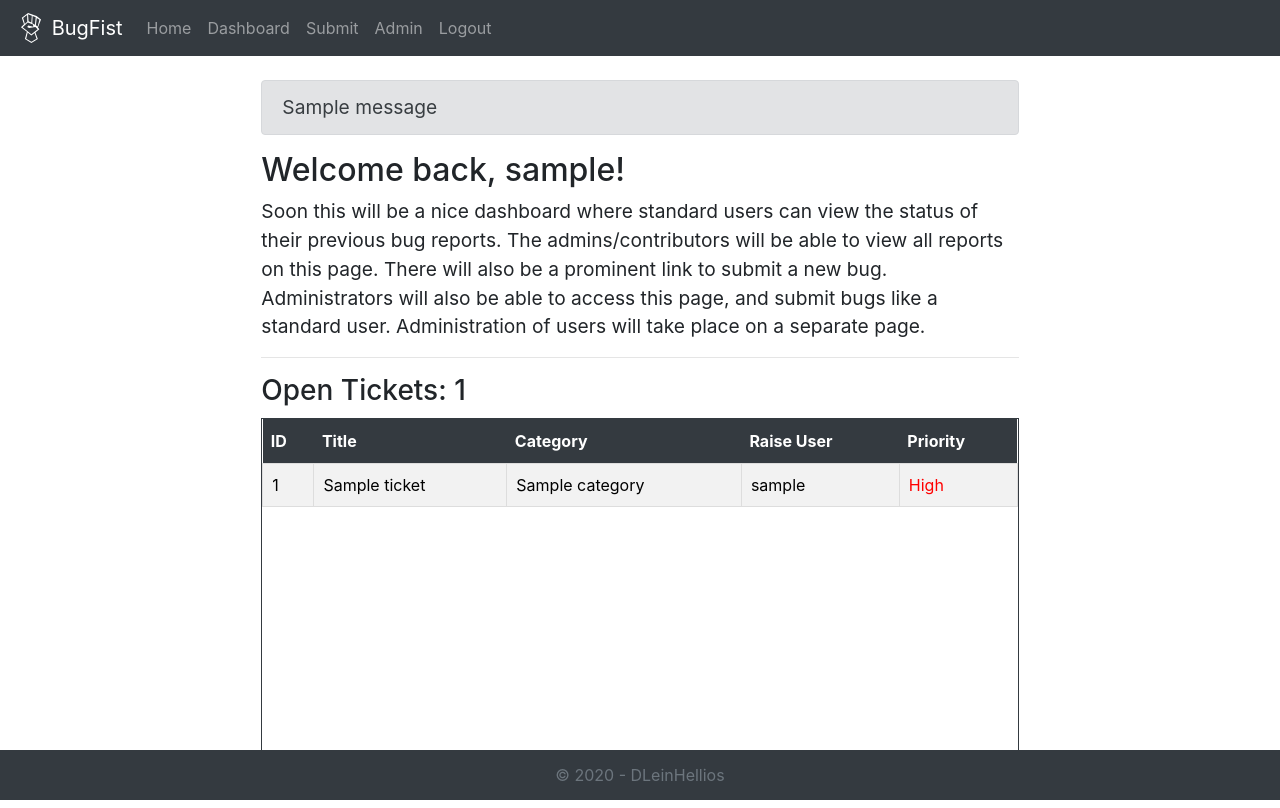
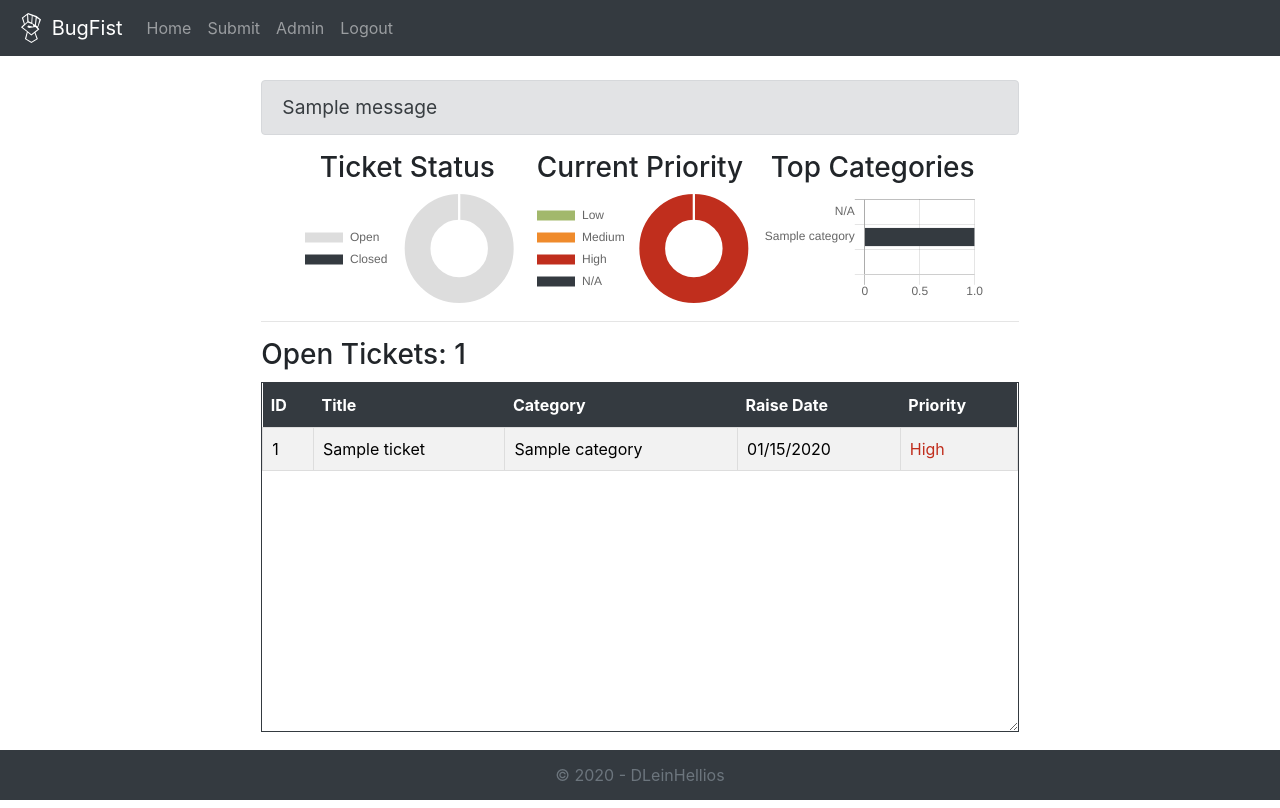
Before and after one commit to DLeinHellios/BugFist, a Flask app: page /dashboard in a window 1280 px wide. Shown: the top 808 px of the page. Run offline with Flask 2, Linux system fonts and the light colour scheme; the visitor is signed in with stand-in values (Sample User, id 1); tables that the repository leaves empty hold one stand-in row (values such as "Sample post"); one stand-in notice (Sample message) is shown; some libraries are stand-ins or nearby versions.

Commit message:
Splitting user dashboard, adding charts

```diff
--- a/app/actions.py
+++ b/app/actions.py
@@ -146,3 +146,49 @@ class TicketManage:
         newNote = Note(note.rstrip(), session['userId'], ticketId)
         db.session.add(newNote)
         db.session.commit()
+
+
+    def get_dashboard_data(self, tickets):
+        '''Computes and returns values for charts on dashboard'''
+        data = {
+            "ticket_status": {"open":0, "closed":0},
+            "open_priority": {"low": 0, "med": 0, "high": 0, "na":0},
+            "category_counts": {"N/A": 0}}
+
+        for ticket in tickets:
+
+            # Status
+            if ticket.open:
+                data['ticket_status']['open'] += 1
+
+                # Priority
+                if ticket.priority == 3:
+                    data['open_priority']['low'] += 1
+                elif ticket.priority == 2:
+                    data['open_priority']['med'] += 1
+                elif ticket.priority == 1:
+                    data['open_priority']['high'] += 1
+                else:
+                    data['open_priority']['na'] += 1
+
+            else:
+                data['ticket_status']['closed'] += 1
+
+            # Category
+            if ticket.category == None:
+                data['category_counts']['N/A'] += 1
+
+            else:
+                if ticket.category.name in data['category_counts']:
+                    data['category_counts'][ticket.category.name] += 1
+                else:
+                    data['category_counts'][ticket.category.name] = 1
+
+
+        data['top_categories'] = [(name, count) for name, count in sorted(data['category_counts'].items())]
+
+        # Pad for bar chart
+        while len(data['top_categories']) < 3:
+            data['top_categories'] += [('',0)]
+
+        return data
--- a/app/static/css/main.css
+++ b/app/static/css/main.css
@@ -80,7 +80,7 @@ footer {
   min-height: 200px;
   max-height: 800px;
   resize: vertical;
-  overflow-x: hidden;
+  overflow-x: scroll;
   overflow-y: auto;
   border: 1px solid #343A40;
   font-size: 1rem;
@@ -122,3 +122,41 @@ footer {
   position: sticky;
   top: 0;
 }
+
+.chart-area {
+  width: 100%;
+  margin: auto;
+  text-align: center;
+}
+
+.chart-container {
+  width: 100%;
+  padding: 20px 10px;
+  display: inline-block;
+}
+
+.dashboard-nav {
+  text-align: center;
+}
+
+@media only screen and (min-width: 768px){
+  .chart-container {
+    width: 45%;
+    padding: 0 10px;
+  }
+
+  .ticket-container {
+    overflow-x: hidden;
+  }
+
+  .dashboard-nav {
+    text-align: right;
+  }
+}
+
+@media only screen and (min-width: 1024px) {
+  .chart-container {
+    width: 30%;
+    padding: 0;
+  }
+}
--- a/app/templates/dashboard.html
+++ b/app/templates/dashboard.html
@@ -16,22 +16,118 @@
       {% endif %}
     {% endwith %}
 
-    <h2>Welcome back, {{session["username"]}}!</h2>
-    <p>Soon this will be a nice dashboard where standard users can view the status of their previous bug reports. The admins/contributors will be able to view all reports on this page. There will also be a prominent link to submit a new bug. Administrators will also be able to access this page, and submit bugs like a standard user. Administration of users will take place on a separate page.</p>
+    <!--- Chart Display --->
+    <div class="chart-area">
+      <div class="chart-container">
+                <h3>Ticket Status</h3>
+        <canvas id="openChart"></canvas>
+      </div>
+
+      <div class="chart-container">
+        <h3>Current Priority</h3>
+        <canvas id="priorityChart"></canvas>
+      </div>
+
+      <div class="chart-container">
+        <h3>Top Categories</h3>
+        <canvas id="categoryChart"></canvas>
+      </div>
+    </div>
     <hr>
 
-    <h3>Open Tickets: {{ openCount }}</h3>
+    <!--- Chart scripts below --->
+    <script src="https://cdn.jsdelivr.net/npm/chart.js@2.8.0"></script>
+    <script>
+      var open_ctx = document.getElementById('openChart').getContext('2d');
+      var open_chart = new Chart(open_ctx, {
+        // The type of chart we want to create
+        type: 'doughnut',
+
+        // The data for our dataset
+        data: {
+            labels: ['Open', 'Closed'],
+            datasets: [{
+              backgroundColor: ['#ddd', '#343A40'],
+              data: [{{ data['ticket_status']['open'] }}, {{ data['ticket_status']['closed'] }}]
+            }]
+          },
+
+        // Configuration options go here
+        options: {
+          legend: {
+            position: 'left'
+          }
+        }
+      });
+
+      var priority_ctx = document.getElementById('priorityChart').getContext('2d');
+      var priority_chart = new Chart(priority_ctx, {
+        // The type of chart we want to create
+        type: 'doughnut',
+
+        // The data for our dataset
+        data: {
+            labels: ['Low', 'Medium', 'High', 'N/A'],
+            datasets: [{
+              backgroundColor: ['#A2B86C','#EF8B2C','#C02E1D', '#343A40'],
+              data: [
+                {{ data['open_priority']['low'] }},
+                {{ data['open_priority']['med'] }},
+                {{ data['open_priority']['high'] }},
+                {{ data['open_priority']['na'] }}]
+            }]
+          },
+
+        // Configuration options go here
+        options: {
+          legend: {
+            position: 'left'
+          }
+        }
+      });
+
+      var category_ctx = document.getElementById('categoryChart').getContext('2d');
+      var category_chart = new Chart(category_ctx, {
+        // The type of chart we want to create
+        type: 'horizontalBar',
+
+        data: {
+            labels: [
+              '{{ data['top_categories'][0][0] }}',
+              '{{ data['top_categories'][1][0] }}',
+              '{{ data['top_categories'][2][0] }}'],
+            datasets: [{
+              backgroundColor: '#343A40',
+              data: [
+                '{{ data['top_categories'][0][1] }}',
+                '{{ data['top_categories'][1][1] }}',
+                '{{ data['top_categories'][2][1] }}',
+                1]
+            }]
+          },
+
+        options: {
+          legend: {
+            display: false
+          }
+        }
+      });
+    </script>
+
+
+    <h3>Open Tickets: {{ data['ticket_status']['open'] }}</h3>
     <div class="ticket-container">
       <table class="ticket-table">
         <tr>
           <th>ID</th>
           <th>Title</th>
           <th>Category</th>
-          <th>Raise User</th>
+          <th>Raise Date</th>
           <th>Priority</th>
         </tr>
 
-        {% for ticket in openTickets %}
+        {% for ticket in tickets %}
+          {% if ticket['open'] == True %}
             <tr>
               <td><a href="{{ url_for('ticket_page', ticketId=ticket['id']) }}">{{ ticket['id'] }}</a></td>
               <td><a href="{{ url_for('ticket_page', ticketId=ticket['id']) }}">{{ ticket['title'] }}</a></td>
@@ -42,26 +138,30 @@
                 <td><a href="{{ url_for('ticket_page', ticketId=ticket['id']) }}">{{ ticket.category['name'] }}</a></td>
               {% endif %}
 
-            <td><a href="{{ url_for('ticket_page', ticketId=ticket['id']) }}">{{ ticket.raise_user['username'] }}</a></td>
+              <td><a href="{{ url_for('ticket_page', ticketId=ticket['id']) }}">{{ ticket.raise_date.strftime('%m/%d/%Y') }}</a></td>
 
               {% if ticket['priority'] == 3 %}
-              <td><a href="{{ url_for('ticket_page', ticketId=ticket['id']) }}"><span style="color:green">Low</span></a></td>
+                <td><a href="{{ url_for('ticket_page', ticketId=ticket['id']) }}"><span style="color:#A2B86C">Low</span></a></td>
               {% elif ticket['priority'] == 2 %}
-              <td><a href="{{ url_for('ticket_page', ticketId=ticket['id']) }}"><span style="color:darkorange">Medium</span></a></td>
+                <td><a href="{{ url_for('ticket_page', ticketId=ticket['id']) }}"><span style="color:#EF8B2C">Medium</span></a></td>
               {% elif ticket['priority'] == 1 %}
-              <td><a href="{{ url_for('ticket_page', ticketId=ticket['id']) }}"><span style="color:red">High</span></a></td>
+                <td><a href="{{ url_for('ticket_page', ticketId=ticket['id']) }}"><span style="color:#C02E1D">High</span></a></td>
               {% else %}
                 <td><a href="{{ url_for('ticket_page', ticketId=ticket['id']) }}">N/A</a></td>
               {% endif %}
 
             </tr>
+          {% endif %}
         {% endfor %}
       </table>
 
-      {% if openTickets == [] %}
-      <p style="text-align:center; padding:40px; color:#888; font-size: 1.4rem;">No Open Tickets</p>
+      {% if data['ticket_status']['open'] == 0 %}
+      <p style="text-align:center; padding-top:100px; color:#888; font-size: 1.4rem;">No data to display</p>
       {% endif %}
     </div>
   </div>
 </div>
+
+
+
 {% endblock %}
--- a/app/templates/layout.html
+++ b/app/templates/layout.html
@@ -24,9 +24,6 @@
             <a class="nav-link" href="/">Home</a>
           </li>
           {% if "username" in session %}
-            <li class="nav-item">
-              <a class="nav-link" href="/dashboard">Dashboard</a>
-            </li>
             <li class="nav-item">
               <a class="nav-link" href="/submit">Submit</a>
             </li>
--- a/app/templates/submit.html
+++ b/app/templates/submit.html
@@ -60,6 +60,7 @@
 
 
       <button type="submit" value="submit" class="btn btn-lg btn-outline-dark mx-auto">Submit</button>
+      <a href="/dashboard" class="btn btn-lg btn-outline-dark mx-auto" role="button">Cancel</a>
     </form>
   </div>
 </div>
--- a/app/templates/ticket.html
+++ b/app/templates/ticket.html
@@ -17,9 +17,9 @@
     {% endwith %}
 
     {% if ticket['open'] == True %}
-      <h1>Ticket:{{ ticket['id'] }} - <span style="color:red">Open</span></h1>
+      <h1>Ticket:{{ ticket['id'] }} - <span style="color:#C02E1D">Open</span></h1>
     {% else %}
-      <h1>Ticket:{{ ticket['id'] }} - <span style="color:green">Closed</span></h1>
+      <h1>Ticket:{{ ticket['id'] }} - <span style="color:#A2B86C">Closed</span></h1>
     {% endif %}
 
     <div class="form-group">
--- a/app/views.py
+++ b/app/views.py
@@ -6,8 +6,12 @@ from app.models import *
 # Main page
 @app.route('/')
 def main_page():
-    # Render static home page
-    return render_template("index.html")
+    if 'username' in session:
+        return redirect(url_for("user_dashboard"))
+
+    else:
+        # Render static home page
+        return render_template("index.html")
 
 
 # Login page
@@ -104,10 +108,16 @@ def submit_page():
 def user_dashboard():
     if "username" in session:
         if session['authLevel'] > 0:
-            openTickets = Ticket.query.filter_by(open=True).all()
+            # Render analyst/admin dashboard
+                tickets = Ticket.query.filter_by().all()
+                data = ticketManage.get_dashboard_data(tickets)
+                return render_template("dashboard.html", tickets=tickets, data=data)
+
         else:
-            openTickets = Ticket.query.filter(db.and_(Ticket.open==True, Ticket.raise_user_id==session['userId'])).all()
-        return render_template("dashboard.html", openTickets=openTickets, openCount = len(openTickets))
+            # Render standard user dashboard
+            tickets = Ticket.query.filter(db.and_(Ticket.raise_user_id == session['userId'], Ticket.open)).all()
+            return render_template("dashboard_user.html", tickets=tickets)
+
     else:
         flash("Please login to continue", "info")
         return redirect(url_for("login_page"))
```
Also changed, not shown: app/templates/dashboard_user.html (added, +75 -0 lines). Lines whose indentation alone changed are shown as unchanged.
